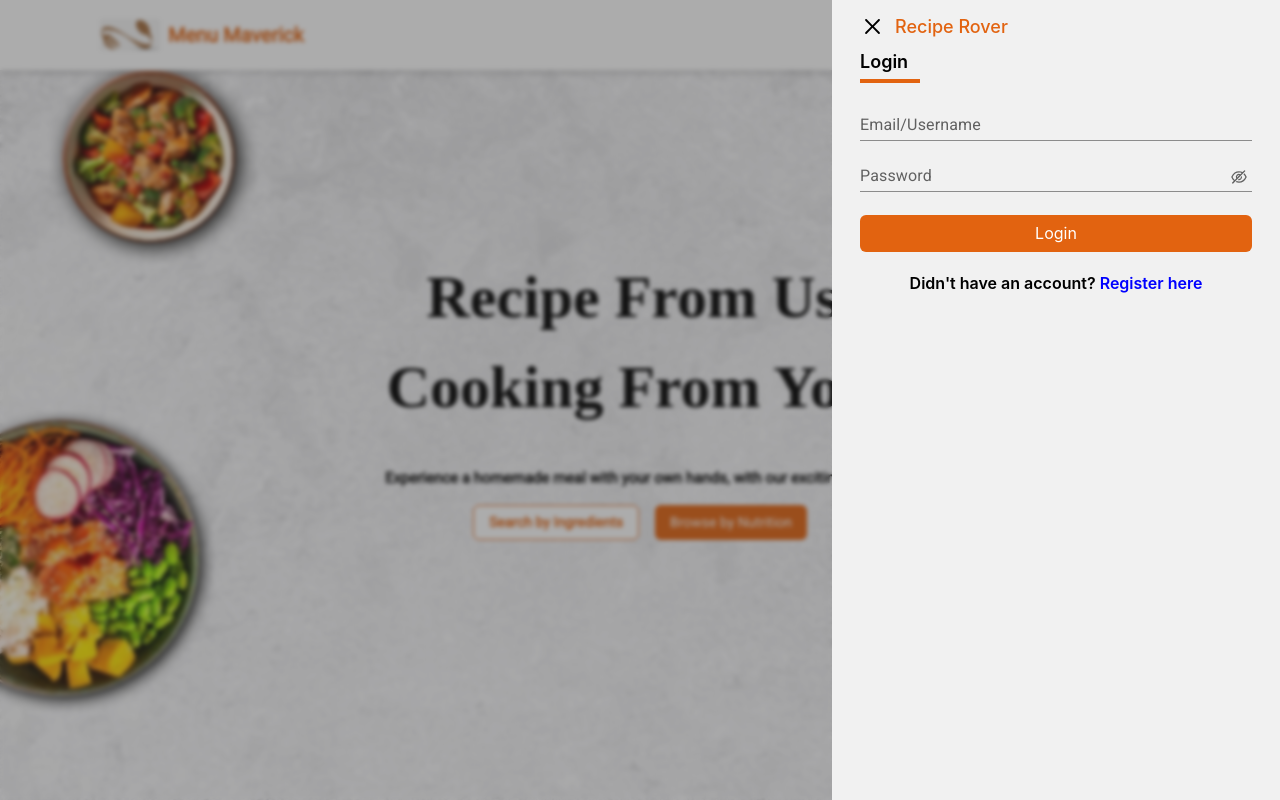
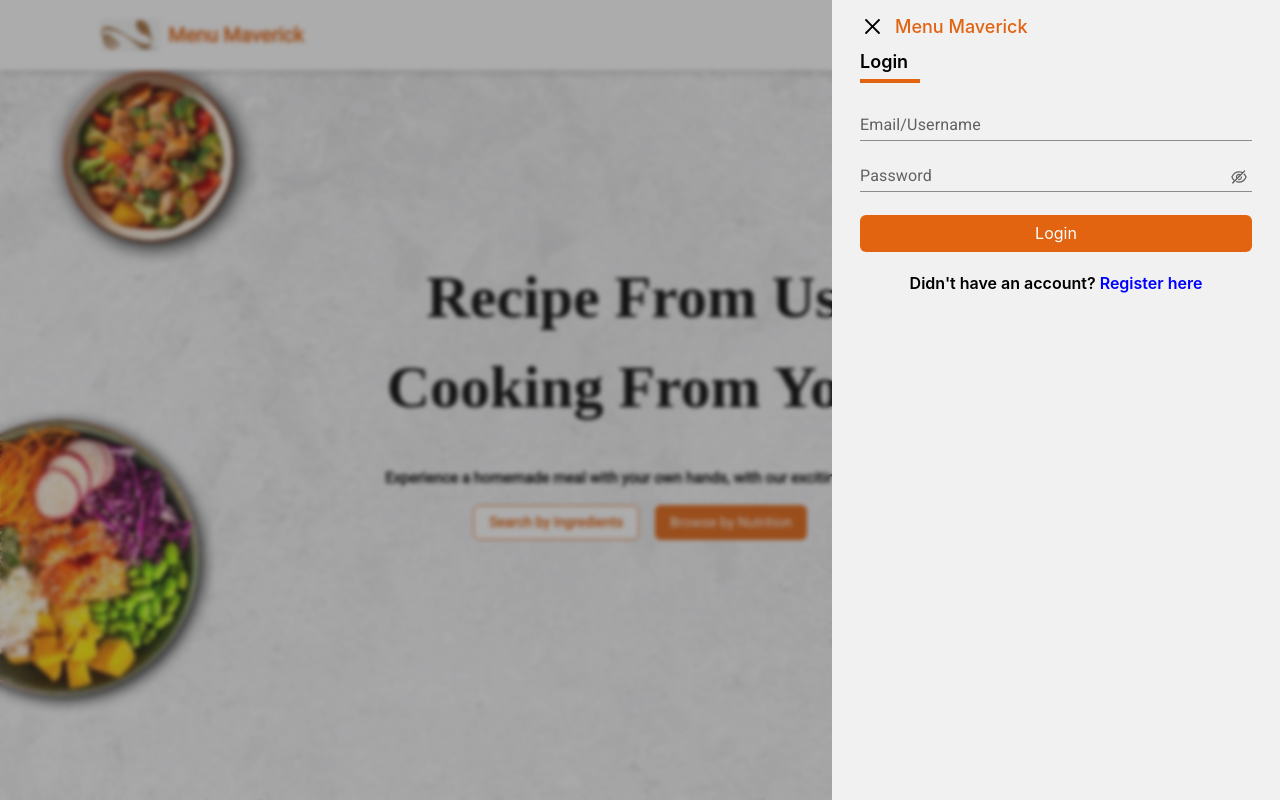
Before and after one commit to axxxay/Recipe-Rover, a React (Create React App) app in the folder client/: page / in a window 1280 px wide. Both pictures are taken after a click on the item "SignIn". Shown: the top 800 px of the page. Built offline with nearby package versions, Linux system fonts and the light colour scheme; no server answers; a web font is replaced by a local one.

Commit message:
Update SideNavBar.jsx

```diff
--- a/client/src/components/AuthSideBar/SideNavBar.jsx
+++ b/client/src/components/AuthSideBar/SideNavBar.jsx
@@ -7,7 +7,7 @@ const SideNavBar = () => {
     return(
         <nav className="flex items-center mb-[10px]">
             <RxCross2 className='text-[25px] cursor-pointer' onClick={() => setOpenLogin(false)} />
-            <p className='text-[#e26310] text-[18px] font-[500] ml-[10px]'>Recipe Rover</p>
+            <p className='text-[#e26310] text-[18px] font-[500] ml-[10px]'>Menu Maverick</p>
         </nav>
     )
 }
```
